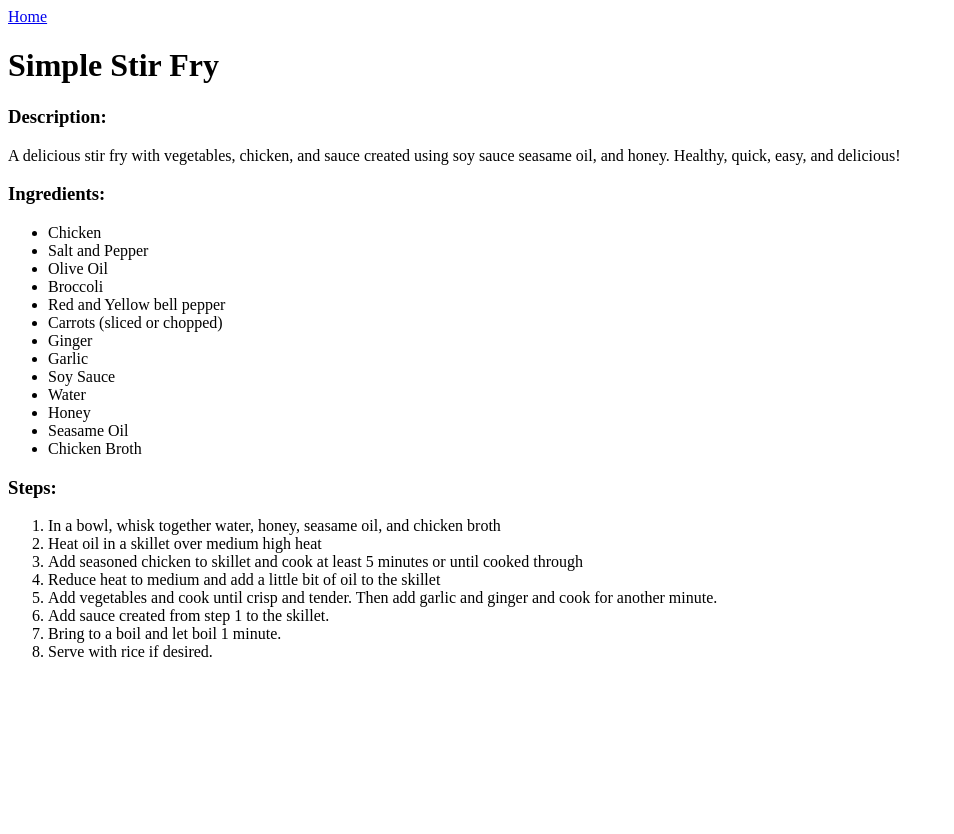
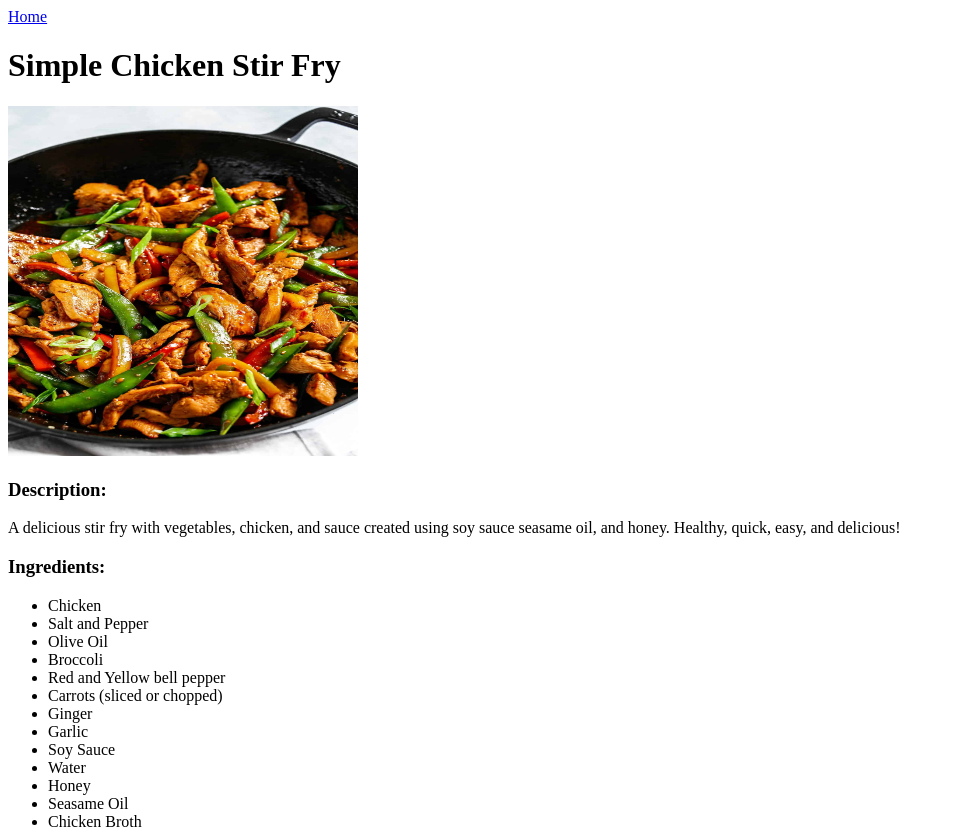
Before and after one commit to Ayden939/odin-recipes, a plain HTML site: page recipes/stir-fry.html in a window 1280 px wide. Shown: the top 834 px of the page, without its empty margins (0-954 px from the left). Before the commit the page ends 800 px from the top, so only its background shows below. Drawn offline with Linux system fonts and the light colour scheme.

Commit message:
Add image of stir fry to recipe page
Added a link of the image to the recipe page and resized it to fit nicely.

```diff
--- a/recipes/stir-fry.html
+++ b/recipes/stir-fry.html
@@ -8,7 +8,8 @@
 
 <body>
     <a href="../index.html">Home</a>
-    <h1>Simple Stir Fry</h1>
+    <h1>Simple Chicken Stir Fry</h1>
+    <img src="../imgs/stir-fry.jpg" alt="Picture of a chicken stir fry plate" width="350" height="350">
     <h3>Description:</h3>
     <p>A delicious stir fry with vegetables, chicken, and sauce created using soy sauce
         seasame oil, and honey. Healthy, quick, easy, and delicious!
```
